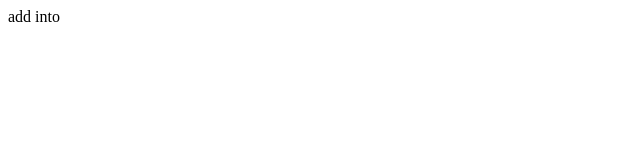
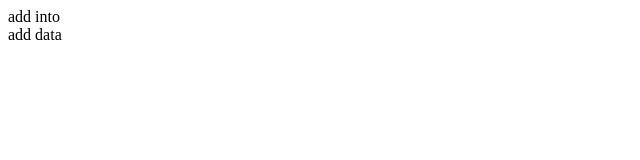
Before and after one commit to jiangna1993/dome, a plain HTML site: page index.html in a window 1280 px wide. Shown: the full height of the page, 0-640 px from the left. Drawn offline with Linux system fonts and the light colour scheme.

Commit message:
add date

```diff
--- a/index.html
+++ b/index.html
@@ -8,5 +8,6 @@
 </head>
 <body>
     <div>add into</div>
+    <div> add data</div>
 </body>
 </html>
```
